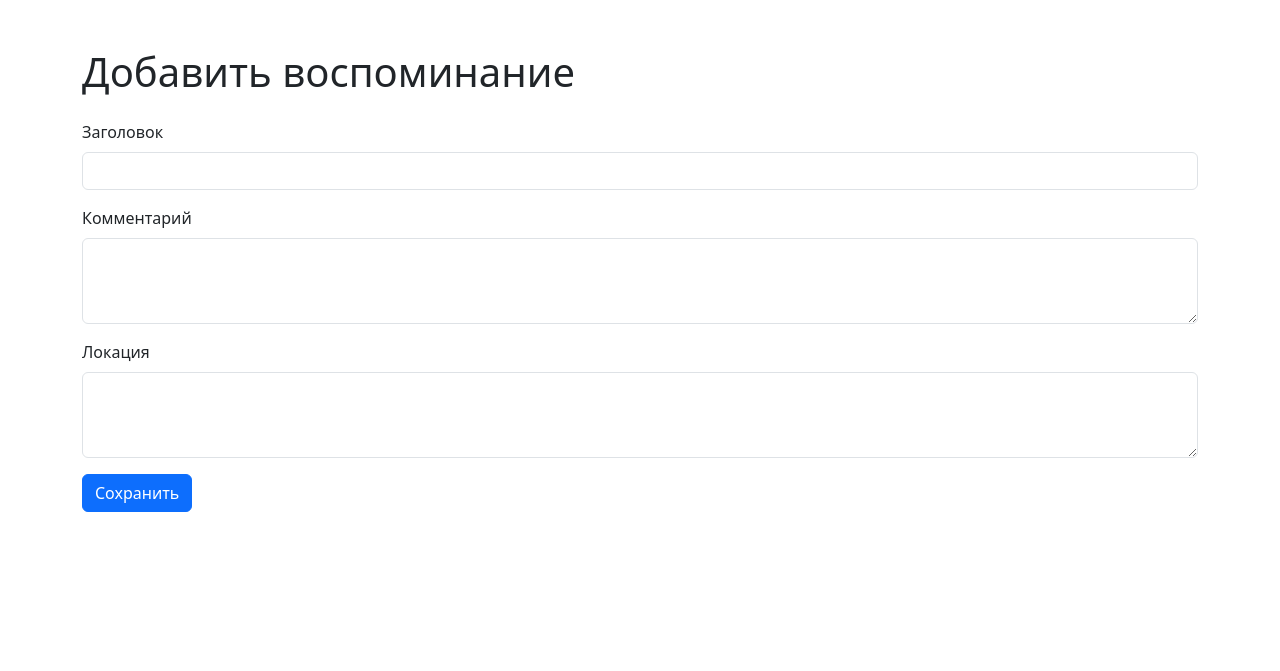
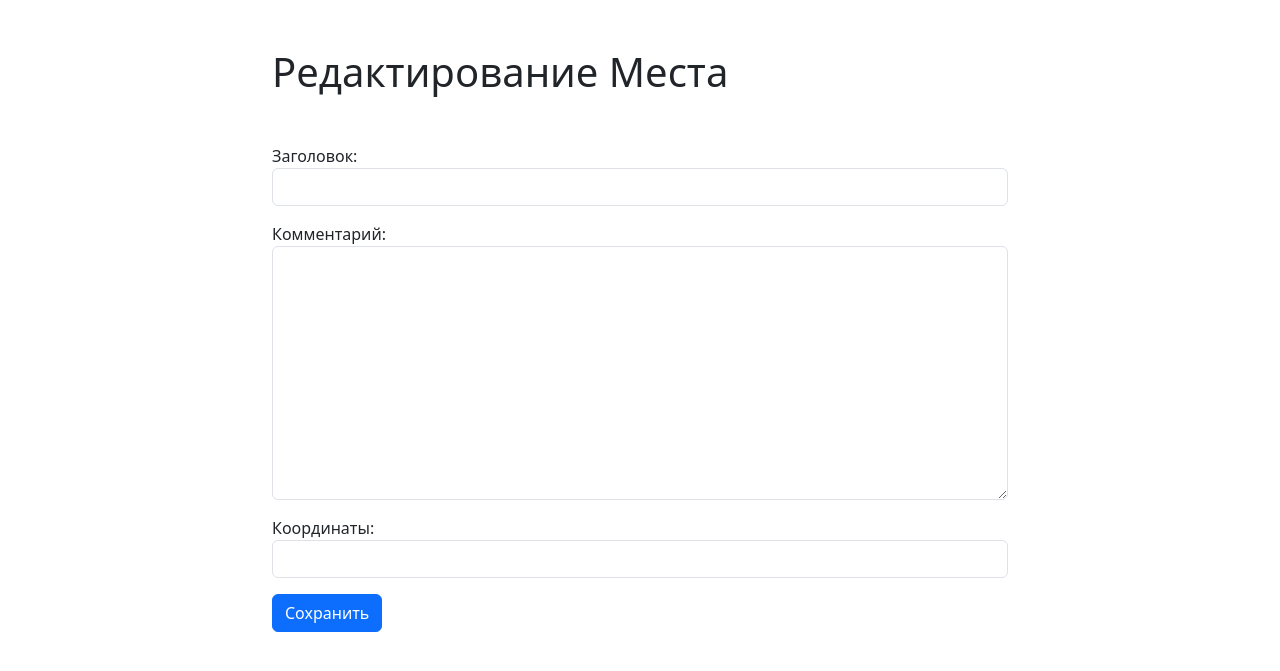
Before and after one commit to babanlive/Places_Remember, a Django app: page /new/ in a window 1280 px wide. Shown: the part 56-727 px from the top of the page. Run offline with Django 4.2, Linux system fonts and the light colour scheme; the visitor is signed in with stand-in values (Sample User, id 1).

Commit message:
update add/edit template + PlaceForm

```diff
--- a/places/forms.py
+++ b/places/forms.py
@@ -7,3 +7,9 @@ class PlaceForm(forms.ModelForm):
     class Meta:
         model = Place
         fields = ['title', 'comment', 'locations']
+
+        widgets = {
+            'title': forms.TextInput(attrs={'class': 'form-control'}),
+            'comment': forms.Textarea(attrs={'class': 'form-control'}),
+            'locations': forms.NumberInput(attrs={'class': 'form-control'}),
+        }
--- a/places/templates/places/add_place.html
+++ b/places/templates/places/add_place.html
@@ -5,35 +5,21 @@
 {% block content %}
 
 <div class="container my-5">
+    <div class="row justify-content-center">
 
-    <h1 class="mb-4">Добавить воспоминание</h1>
-    <form id="memory-form" method="post" action="{% url 'places:create' %}">
-        {% csrf_token %}
-
-        <div class="form-group">
-            <div class="mb-3">
-                <label for="id_title" class="form-label">Заголовок</label>
-                <input type="text" class="form-control" id="id_title" name="title">
+        <div class="col-12 col-md-8">
+            <div class="d-flex justify-content-between align-items-center mb-4">
+                <h1 class="mb-4">Редактирование Места</h1>
             </div>
-            <div class="mb-3">
-                <label for="id_comment" class="form-label">Комментарий </label>
-                <textarea class="form-control" id="id_comment" name="comment" rows="3"></textarea>
-            </div>
-            <div class="mb-3">
-                <label for="id_locations" class="form-label">Локация</label>
-                <textarea class="form-control" id="id_locations" name="locations" rows="3"></textarea>
+            <div class="form-group">
+                <form id="memory-form" method="post" action="">
+                    {% csrf_token %}
+                    {{ form.as_p }}
+                    <button type="submit" class="btn btn-primary">Сохранить</button>
+                </form>
             </div>
         </div>
-        <button type="submit" class="btn btn-primary">Сохранить</button>
-    </form>
+    </div>
+</div>
 
-    {% if success_message %}
-    <div class="alert alert-success mt-3">{{ success_message }}</div>
-    {% endif %}
-    {% if error_message %}
-    <div class="alert alert-danger mt-3">{{ error_message }}</div>
-    {% endif %}
-</div>
-</body>
-</html>
 {% endblock %}
```
